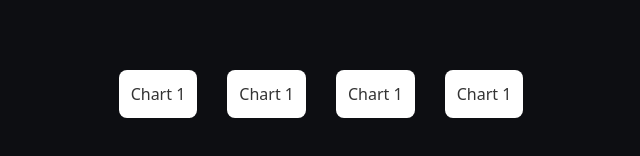
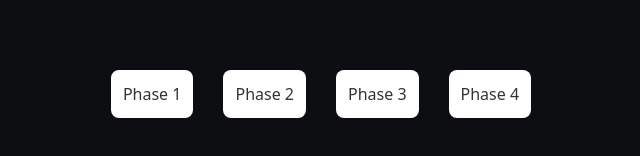
Before and after one commit to robin828/intern_assignment, a Next.js app: page / in a window 1280 px wide. Shown: the part 306-462 px from the top of the page, without its empty margins (319-959 px from the left). Built offline with nearby package versions, Linux system fonts and the light colour scheme.

Commit message:
routing done

```diff
--- a/pages/index.js
+++ b/pages/index.js
@@ -1,20 +1,26 @@
 import React from 'react'
+import { useRouter } from 'next/router';
 import './styles.css'
 function index() {
+    const router = useRouter();
+    const handleRedirect = () => {
+        router.push('/App');
+      };
   return (
+
     <div className='h-[100vh] w-full bg-pageBg flex flex-col justify-center' >
     <div className='text-[#333333] justify-center flex  gap-[30px] w-full' >
-    <button className='p-3 bg-white rounded-lg hover:scale-105  shadow-red-200'>
-        Chart 1
+    <button onClick={()=>router.push('/App')} className='p-3 bg-white rounded-lg hover:scale-105  shadow-red-200'>
+        Phase 1
     </button>
-    <button className='p-3 bg-white rounded-lg hover:scale-105  shadow-red-200'>
-        Chart 1
+    <button onClick={()=>router.push('/LineLiveChart')} className='p-3 bg-white rounded-lg hover:scale-105  shadow-red-200'>
+        Phase 2
     </button>
-    <button className='p-3 bg-white rounded-lg hover:scale-105  shadow-red-200'>
-        Chart 1
+    <button onClick={()=>router.push('/CandleLiveChart')} className='p-3 bg-white rounded-lg hover:scale-105  shadow-red-200'>
+        Phase 3
     </button>
-    <button className='p-3 bg-white rounded-lg hover:scale-105  shadow-red-200'>
-        Chart 1
+    <button onClick={()=>router.push('/MultipleInstrument')} className='p-3 bg-white rounded-lg hover:scale-105  shadow-red-200'>
+        Phase 4
     </button>
 </div>
 </div>
```
